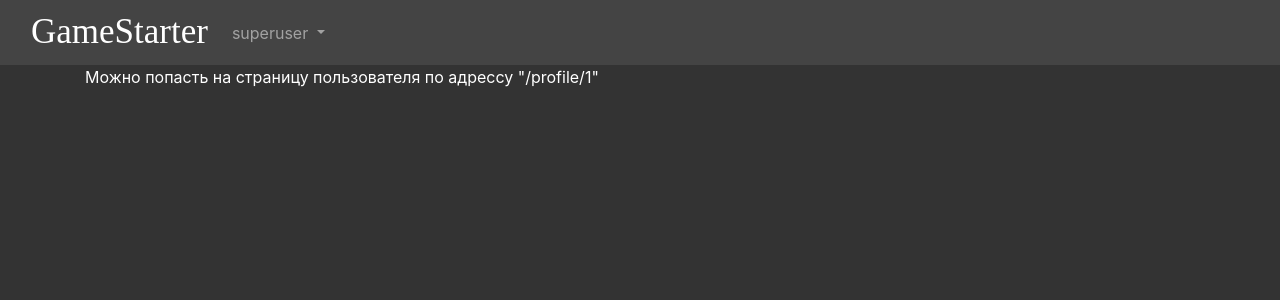
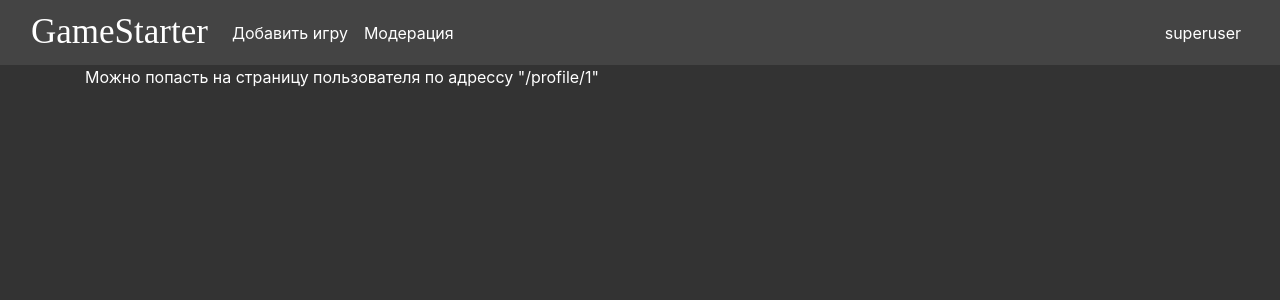
Before and after one commit to The-Mixa/GameStarter, a Flask app: page / in a window 1280 px wide. Shown: the top 300 px of the page. Run offline with Flask 3, Linux system fonts and the light colour scheme; a user stored in the database is signed in; some libraries are stand-ins or nearby versions; some web fonts are replaced.

Commit message:
отображение кнопочек

```diff
--- a/static/css/style.css
+++ b/static/css/style.css
@@ -16,7 +16,6 @@ nav {
     font-family: "Jersey 15";
     font-size: 35px;
     height: fit-content;
-    text-align: center;
     width: fit-content;
 }
 
--- a/templates/base.html
+++ b/templates/base.html
@@ -11,33 +11,36 @@
 </head>
 <body>
 <header>
-    <nav class="navbar navbar-dark navbar-expand-lg bg-body-tertiary">
+    <nav class="navbar navbar-expand-lg bg-body-tertiary navbar-dark">
         <div class="container-fluid">
             <a class="navbar-brand" href="/">GameStarter</a>
 
             {% if current_user.is_authenticated %}
             <div class="collapse navbar-collapse" id="navbarSupportedContent">
-                <ul class="navbar-nav ms-auto mb-2 mb-lg-0">
-                    <li class="nav-item dropdown ms-auto">
-                        <a class="nav-link dropdown-toggle" href="#" role="button" data-bs-toggle="dropdown"
-                           aria-expanded="false">
-                            {{current_user.nickname}}
-                        </a>
-                        <ul class="dropdown-menu">
-                            <li><a class="dropdown-item" href="/profile/{{current_user.nickname}}">Профиль</a></li>
-                            <li><a class="dropdown-item" href="/logout">Выйти</a></li>
-                        </ul>
+                <ul class="navbar-nav me-auto mb-2 mb-lg-0">
+                    <li class="nav-item">
+                        <a class="nav-link active" aria-current="page" href="/#">Добавить игру</a>
                     </li>
+                    {% if current_user.id == 1 %}
+                    <li class="nav-item">
+                        <a class="nav-link active" aria-current="page" href="/#">Модерация</a>
+                    </li>
+                    {% endif %}
                 </ul>
+
             </div>
+            <div class="navbar-nav">
+                <li class="nav-item">
+                    <a class="nav-link active" aria-current="page" href="/profile/{{current_user.nickname}}">{{current_user.nickname}}</a>
+                </li>
+            </div>
+            {% endif %}
         </div>
-        {% endif %}
     </nav>
 </header>
 <main role="main" class="container">
     {% block content %}{% endblock %}
 </main>
-{{message}}
 <script src="https://cdn.jsdelivr.net/npm/bootstrap@5.3.3/dist/js/bootstrap.bundle.min.js"
         integrity="sha384-YvpcrYf0tY3lHB60NNkmXc5s9fDVZLESaAA55NDzOxhy9GkcIdslK1eN7N6jIeHz"
         crossorigin="anonymous"></script>
```
